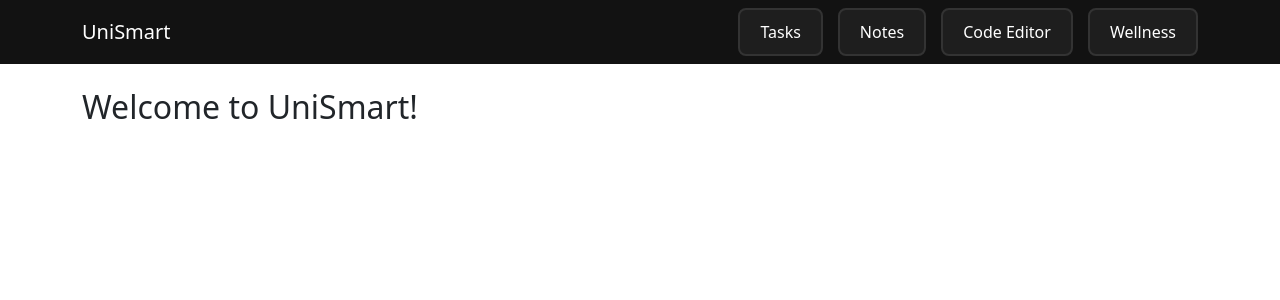
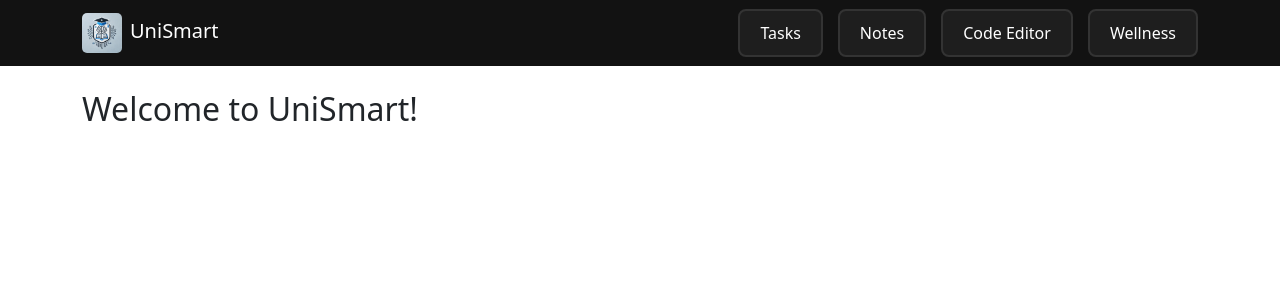
Before and after one commit to PandaDev0069/unismart_app, a React (Create React App) app in the folder client/: page / in a window 1280 px wide. Shown: the top 300 px of the page. Built offline with nearby package versions, Linux system fonts and the light colour scheme.

Commit message:
Add logo to Navbar and style adjustments for better appearance

```diff
--- a/client/src/components/Navbar.css
+++ b/client/src/components/Navbar.css
@@ -34,3 +34,9 @@ body {
     text-align: center;
   }
 }
+
+.logo {
+  height: 40px; /* Adjust size */
+  width: auto;
+  border-radius: 5px;
+}
--- a/client/src/components/Navbar.js
+++ b/client/src/components/Navbar.js
@@ -6,7 +6,10 @@ function Navbar() {
   return (
     <nav className="navbar navbar-expand-lg navbar-dark" style={{ backgroundColor: "#121212" }}>
       <div className="container">
-        <Link className="navbar-brand" to="/">UniSmart</Link>
+        <Link className="navbar-brand" to="/">
+          <img src="/logo.png" alt="UniSmart Logo" className="logo" />
+          <span className="ms-2">UniSmart</span>
+        </Link>
 
         <button
           className="navbar-toggler"
```
Also changed, not shown: client/public/logo.png (added).
